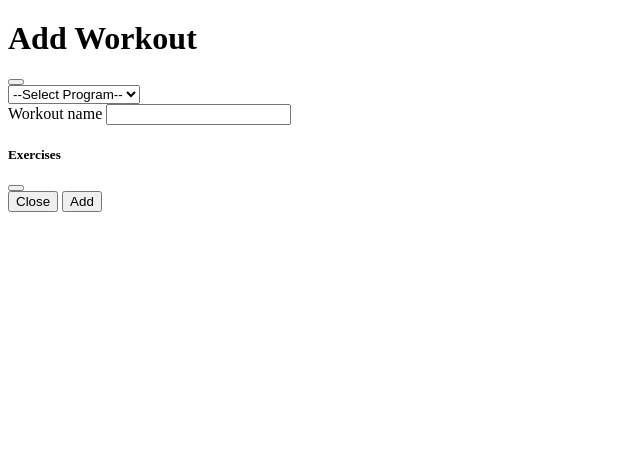
After one commit to aymenm9/cs50_final, a Flask app: template project/templates/workouts.html in a window 1280 px wide. The commit adds this page. Shown: the part 297-749 px from the top of the page, without its empty margins (0-640 px from the left). Run offline with Flask 3, Linux system fonts and the light colour scheme; the template is opened without the code that fills it, so the values that code supplies are empty.

Commit message:
add workout page ui

```diff
--- a/project/templates/programs.html
+++ b/project/templates/programs.html
@@ -18,8 +18,8 @@
                 <p class="card-text">{{program.description}}</p>
                 <div class="d-flex justify-content-between">
                     <button class="btn btn-primary">view detiles</button>
-                    {% if program.completed == 1 %}<i class="bi bi-check-circle-fill text-success"></i>{% else %}<i
-                        class="bi bi-check-circle-fill text-danger"></i>{% endif %}
+                    {% if program.completed == 1 %}<i class="bi bi-check-circle-fill text-success fs-3"></i>{% else %}<i
+                        class="bi bi-check-circle-fill text-danger fs-3"></i>{% endif %}
                 </div>
             </div>
         </div>
--- /dev/null
+++ b/project/templates/workouts.html
@@ -0,0 +1,79 @@
+<div class="container-fluid p-0 bg-dark" hx-push-url="/workout" hx-trigger="load">
+
+    <div class="row justify-content-center py-5 m-0">
+    {% for workout in workouts %}
+        <div class="card col-10 col-sm-6 col-md-3 m-2  p-0">
+            <img src="/static/gym2.jpg" class="card-img-top img-fluid img-thumbnail " alt="workout img"
+                style="height: 18rem; width: 100%; object-fit: cover">
+            <div class="card-body px-4">
+                <div class="d-flex justify-content-between">
+                    <h5 class="card-title">{{workout.name}}</h5>
+                    <span>
+                        <p class="lead">
+                        <strong>exercise:</strong>
+                        {{workout.exercises_count}}</p>
+                    </span>
+                </div>
+                <div class="d-flex justify-content-between">
+                    <button class="btn btn-primary" hx-get="/getworkout?id={{workout.id}}" hx-target="#main" hx-swap="innerHTML" hx-push-url="/{{workout.name}}">view detiles</button>
+                    {% if workout.completed == 1 %}<i class="bi bi-check-circle-fill text-success fs-3"></i>{% else %}<i
+                        class="bi bi-check-circle-fill text-danger fs-3"></i>{% endif %}
+                </div>
+            </div>
+        </div>
+
+    {% endfor %}
+        <div class="card col-10 col-sm-6 col-md-3 m-2 p-0">
+            <img src="/static/gym2.jpg" class="card-img-top img-fluid img-thumbnail " alt="workout img"
+                style="height: 18rem; width: 100%; object-fit: cover">
+            <div class="card-body px-4 d-flex justify-content-center align-content-center" type="button"
+                data-bs-toggle="modal" data-bs-target="#addWorkoutModal">
+                <i class="bi bi-plus-circle fs-1"></i>
+            </div>
+        </div>
+
+                    <!-- Modal -->
+                    <div class="modal fade" id="addWorkoutModal" data-bs-backdrop="static" data-bs-keyboard="false"
+                    tabindex="-1" aria-labelledby="addWorkoutModal" aria-hidden="true">
+                    <div class="modal-dialog">
+                        <div class="modal-content bg-dark text-light">
+                            <div class="modal-header">
+                                <h1 class="modal-title fs-5" id="staticBackdropLabel">Add Workout</h1>
+                                <button type="button" class="btn-close btn-light" data-bs-dismiss="modal"
+                                    aria-label="Close"></button>
+                            </div>
+                            <form hx-post="/addworkout" >
+
+
+                                <div class="modal-body">
+                                    <select name="program_id" id="pid" required class="form-select" hx-get="/getprograms"
+                                        hx-trigger="click" hx-swap="innerHTML">
+                                        <option disabled selected>--Select Program--</option>
+                                    </select>
+                                    <div class="input-group mb-3 rounded-5">
+                                        <span class="input-group-text" id="basic-addon1">Workout name</span>
+                                        <input type="text" class="form-control" name="workout_name"
+                                            aria-label="workout name" aria-describedby="basic-addon1" required>
+                                    </div>
+                                    <div class="bg-body-secondary border-light rounded-2 border-1">
+                                        <div class="row px-3 justify-content-between text-dark m-2" id="exercises">
+                                            <h5 class="text-dark pt-3 col-10">Exercises</h5>
+                                            <button hx-get="/addexercise" hx-target="#exercises" hx-swap="afterend"
+                                                class="col-2 p-0 border-0"><i class="bi bi-plus-circle fs-3"></i></button>
+                                        </div>
+
+                                    </div>
+
+                                </div>
+                                <div class="modal-footer">
+                                    <button type="button" class="btn btn-secondary" data-bs-dismiss="modal">Close</button>
+                                    <button type="submit" class="btn btn-primary" data-bs-dismiss="modal">Add</button>
+                                </div>
+                            </form>
+                        </div>
+                    </div>
+                </div>
+                <!-- ModalEnd -->
+
+    </div>
+</div>
```
Also changed, not shown: project/routes/home.py (+12 -0 lines), project/routes/program.py (+10 -0 lines), project/templates/workout.html (added, +30 -0 lines), 1 other file.
